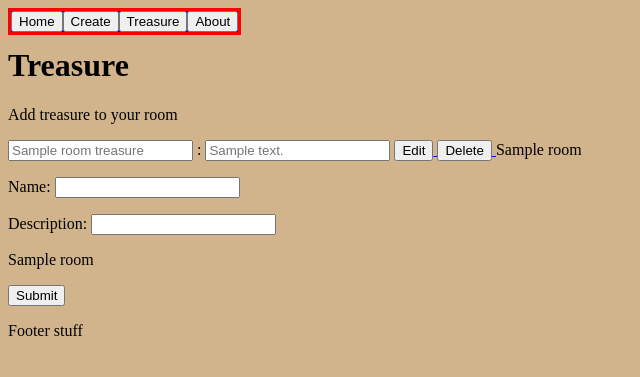
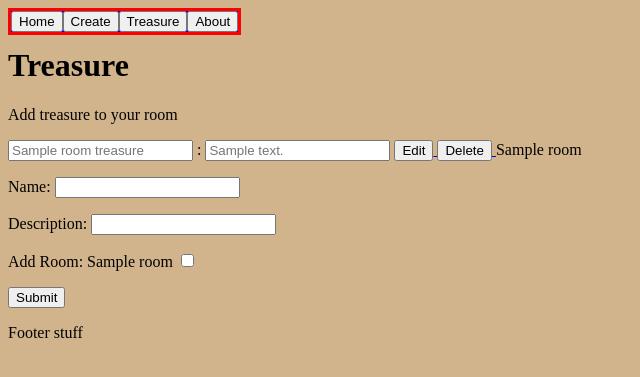
Before and after one commit to LeoKnox/adventure_django, a Django app: template rooms/templates/treasure.html in a window 1280 px wide. Shown: the top 377 px of the page, without its empty margins (0-640 px from the left). Run offline with Django 3.2, Linux system fonts and the light colour scheme; the template is opened without the code that fills it: most values are stand-ins (such as "Sample title", 1, 10 or a date in 2020).

Commit message:
Add files via upload

```diff
--- a/rooms/templates/treasure.html
+++ b/rooms/templates/treasure.html
@@ -34,7 +34,10 @@
         <input type="text" name="treasure_description">
     </p>
     {% for room in rooms %}
-        <p>{{ room.name }}</p>
+        <p>
+            Add Room: {{ room.name }}
+                <input type="checkbox" name="dooradd" value="{{ room.name }}" />
+        </p>
     {% endfor %}
     <input type=submit value="Submit">
 </form>
```
